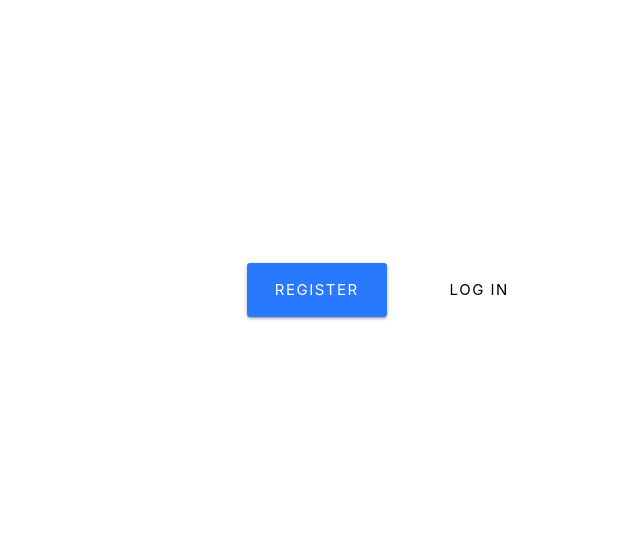
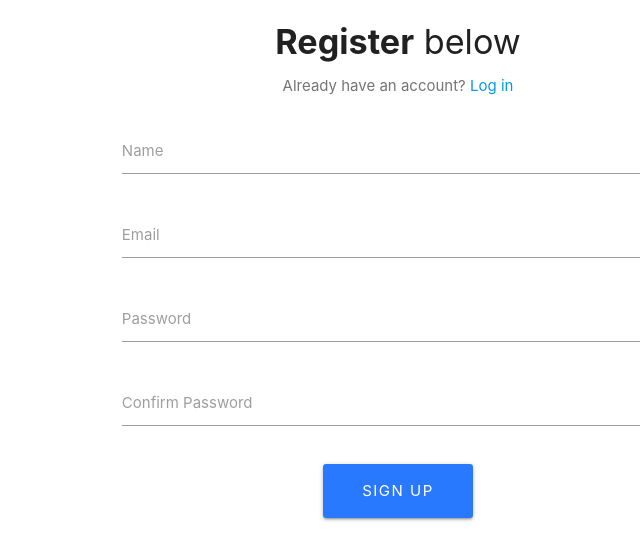
Before and after one commit to doctorbebo/Fair_Weather_Hiking_App, a React (Create React App) app in the folder fair_weather_hiking/client/: page / in a window 1280 px wide. Shown: the top 560 px of the page, without its empty margins (242-882 px from the left). Built offline with nearby package versions, Linux system fonts and the light colour scheme.

Commit message:
load register component when app is opened instead of landing page

```diff
--- a/fair_weather_hiking/client/src/App.css
+++ b/fair_weather_hiking/client/src/App.css
@@ -1,38 +1,12 @@
 .App {
   text-align: center;
 }
-
-.App-logo {
-  height: 40vmin;
-  pointer-events: none;
+/*
+.container {
+  background-image: url("./trees.jpeg");
+  padding-bottom: 30px;
 }
 
-@media (prefers-reduced-motion: no-preference) {
-  .App-logo {
-    animation: App-logo-spin infinite 20s linear;
-  }
-}
-
-.App-header {
-  background-color: #282c34;
-  min-height: 100vh;
-  display: flex;
-  flex-direction: column;
-  align-items: center;
-  justify-content: center;
-  font-size: calc(10px + 2vmin);
-  color: white;
-}
-
-.App-link {
-  color: #61dafb;
-}
-
-@keyframes App-logo-spin {
-  from {
-    transform: rotate(0deg);
-  }
-  to {
-    transform: rotate(360deg);
-  }
-}
+.formDiv {
+  background-color: white;
+} */
--- a/fair_weather_hiking/client/src/App.js
+++ b/fair_weather_hiking/client/src/App.js
@@ -49,7 +49,7 @@ function App() {
         <div className="App">
           <Route exact path='/register' component={Register} />
           <Route exact path='/login' component={Login} />
-          <Route exact path='/' component={Landing} />
+          <Route exact path='/' component={Register} />
           <Route exact path='/dashboard' component={Dashboard} />
           <Route exact path='/search' component={Search} />
         </div>
--- a/fair_weather_hiking/client/src/components/landing.js
+++ b/fair_weather_hiking/client/src/components/landing.js
@@ -5,12 +5,12 @@ class Landing extends Component {
   render() {
     return (
       <div style={{ height: "75vh" }} className="container valign-wrapper">
+
         <div className="row">
+          <h2>Fair Weather Hiking</h2>
           <div className="col s12 center-align">
-
             <div className="col s6">
-              <a
-                href="/register"
+              <a href='/register'><button
                 style={{
                   width: "140px",
                   borderRadius: "3px",
@@ -19,7 +19,7 @@ class Landing extends Component {
                 className="btn btn-large waves-effect waves-light hoverable blue accent-3"
               >
                 Register
-              </a>
+              </button></a>
             </div>
             <div className="col s6">
               <a href="/login"
--- a/fair_weather_hiking/client/src/components/login.js
+++ b/fair_weather_hiking/client/src/components/login.js
@@ -47,10 +47,10 @@ render() {
       <div className="container">
         <div style={{ marginTop: "4rem" }} className="row">
           <div className="col s8 offset-s2">
-            <Link to="/" className="btn-flat waves-effect">
+            {/* <Link to="/" className="btn-flat waves-effect">
               <i className="material-icons left">keyboard_backspace</i> Back to
               home
-            </Link>
+            </Link> */}
             <div className="col s12" style={{ paddingLeft: "11.250px" }}>
               <h4>
                 <b>Login</b> below
--- a/fair_weather_hiking/client/src/components/register.js
+++ b/fair_weather_hiking/client/src/components/register.js
@@ -46,11 +46,11 @@ class Register extends Component {
     return (
       <div className="container">
         <div className="row">
-          <div className="col s8 offset-s2">
-            <Link to="/" className="btn-flat waves-effect">
+          <div className="col s8 offset-s2 formDiv">
+            {/* <Link to="/" className="btn-flat waves-effect">
               <i className="material-icons left">keyboard_backspace</i> Back to
               home
-            </Link>
+            </Link> */}
             <div className="col s12" style={{ paddingLeft: "11.250px" }}>
               <h4>
                 <b>Register</b> below
```
Also changed, not shown: fair_weather_hiking/client/src/trees.jpeg (added), 1 other file (tests, documents, lock files or other folders).
